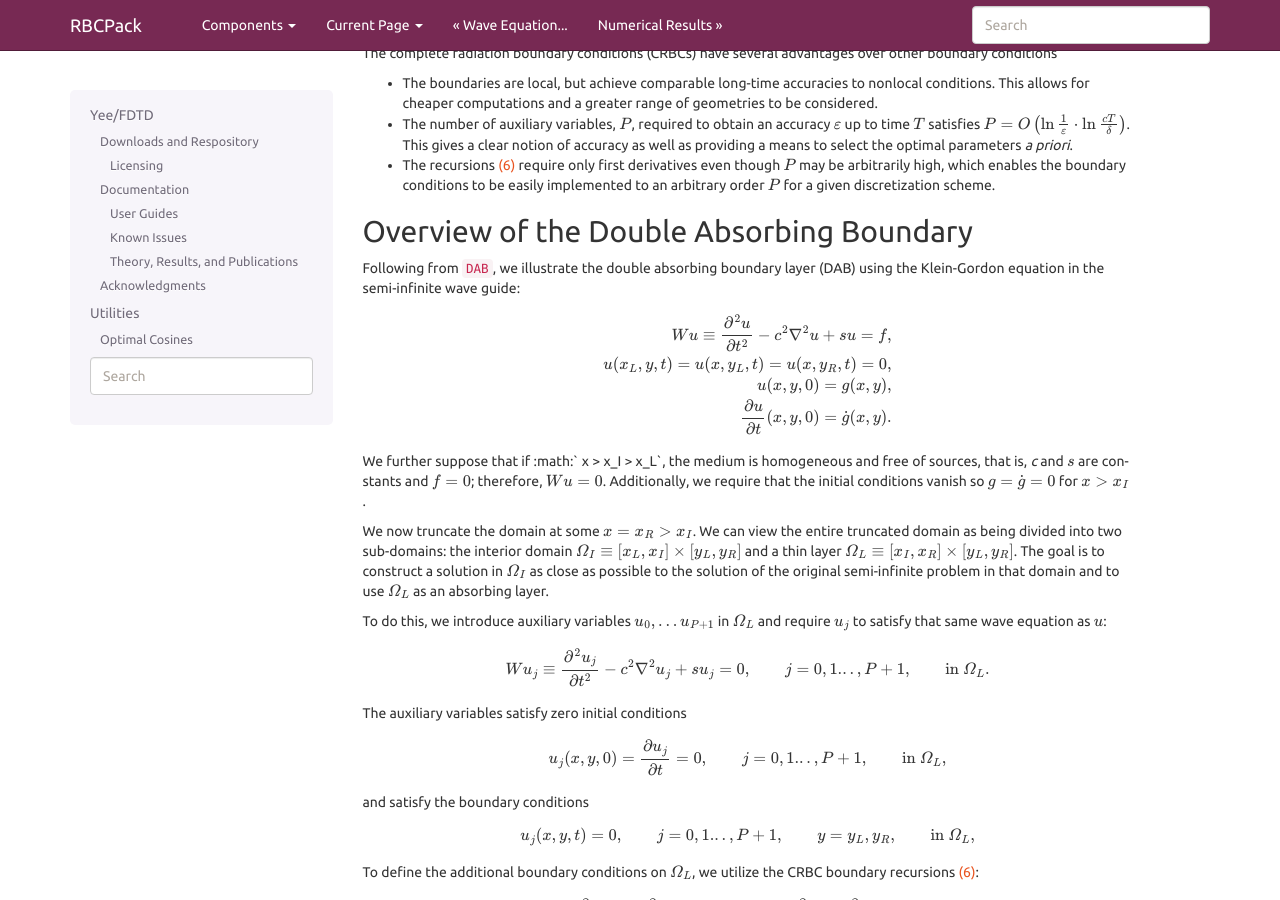
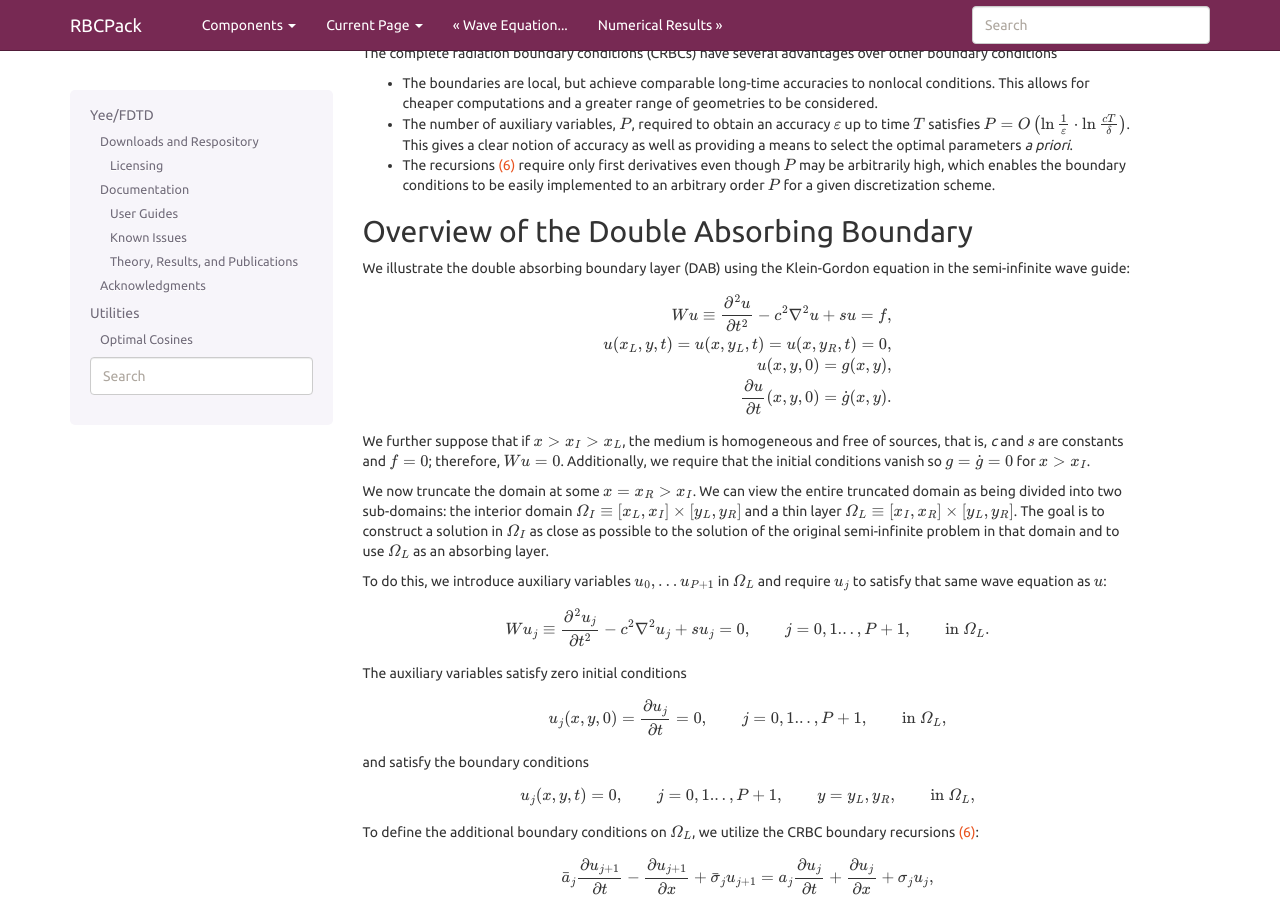
Before and after one commit to jrlagrone/rbcpack, a Sphinx documentation site: the page built from docs/source/YeeCRBC/theory_overview.rst, in a window 1280 px wide and 900 px high, scrolled down 1901 px. Built offline with Sphinx 7.4.7, drawn with Linux system fonts in a browser that asks for light colours; the version number could not be read and is left out; cross-references to code outside the pages are shown as plain code; some of the changed text lies outside the part shown.

Commit message:
Fix some typos

```diff
--- a/docs/source/YeeCRBC/theory_overview.rst
+++ b/docs/source/YeeCRBC/theory_overview.rst
@@ -5,7 +5,7 @@ A Brief Overview of Theory
 Overview of Complete Radiation Boundary Conditions
 ==================================================
 
-Following from :cite:`CRBC`, the goal is first write down a complete
+The goal is first write down a complete
 representation of the solution away from the interior of our computational
 domain.
 To this end, suppose that  :math:`u(x,y,t)` satisfies
@@ -180,7 +180,7 @@ other boundary conditions
 Overview of the Double Absorbing Boundary
 =========================================
 
-Following from :cite:`DAB`, we illustrate the double absorbing boundary layer (DAB)
+We illustrate the double absorbing boundary layer (DAB)
 using the Klein-Gordon equation in the semi-infinite wave guide:
 
 .. math::
@@ -193,7 +193,7 @@ using the Klein-Gordon equation in the semi-infinite wave guide:
      \frac{\partial u}{\partial t} (x,y,0) = \dot{g}(x,y).
   \end{align}
 
-We further suppose that if :math:` x > x_I > x_L`, the medium is homogeneous and free of sources, that is,
+We further suppose that if :math:`x > x_I > x_L`, the medium is homogeneous and free of sources, that is,
 `c` and :math:`s` are constants and :math:`f = 0`; therefore, :math:`Wu = 0`.
 Additionally, we require that the initial conditions vanish so :math:`g = \dot{g} = 0`
 for :math:`x > x_I`.
--- a/docs/source/index.rst
+++ b/docs/source/index.rst
@@ -61,7 +61,6 @@ The code is released under the LGPL v3. See http://www.gnu.org/licenses/lgpl-3.0
 If a different license is required, please contact us.
 
 
-
 Acknowledgments
 ^^^^^^^^^^^^^^^
 
```
Also changed, not shown: other parts of docs/source/index.rst (+1 -1 lines).
